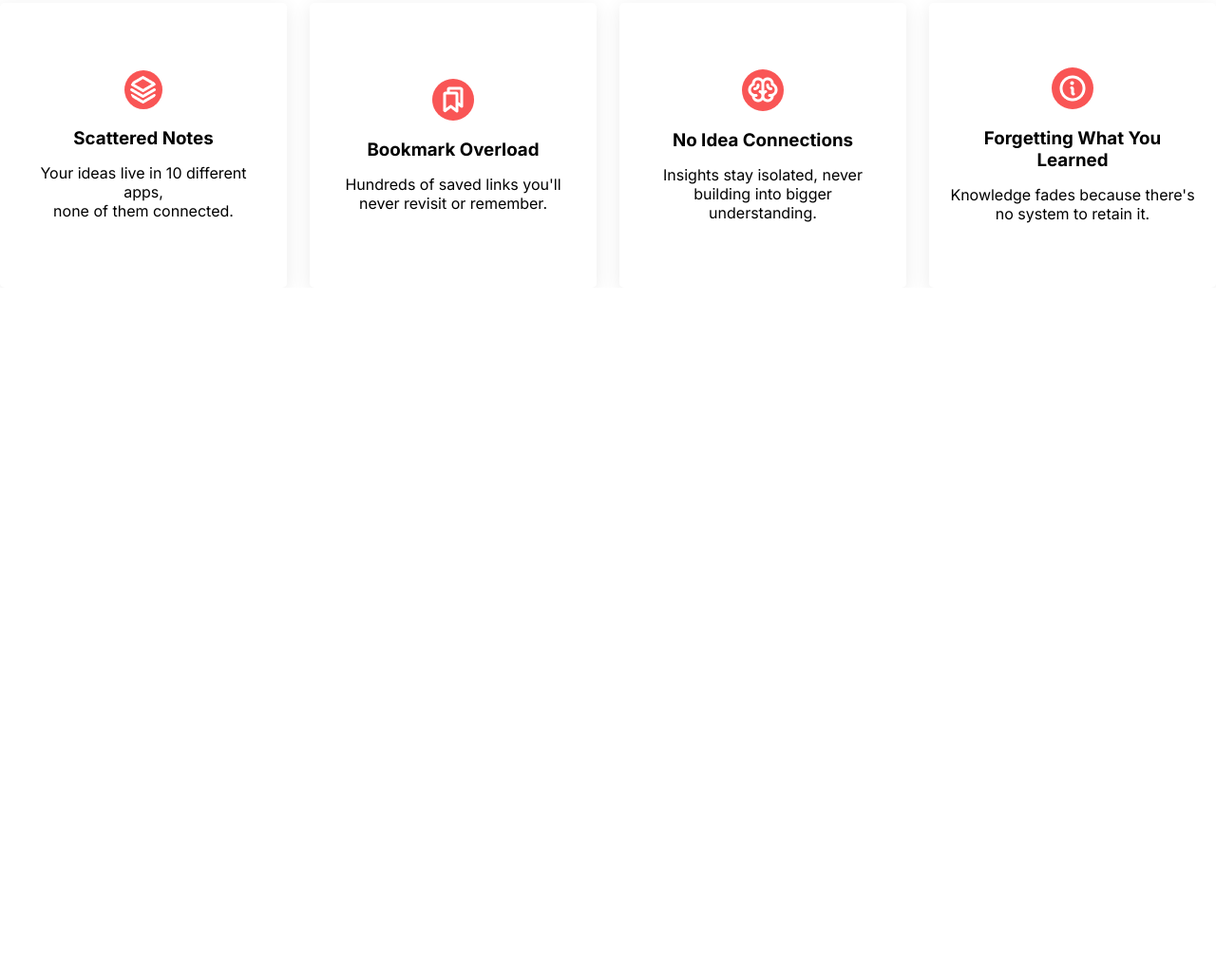
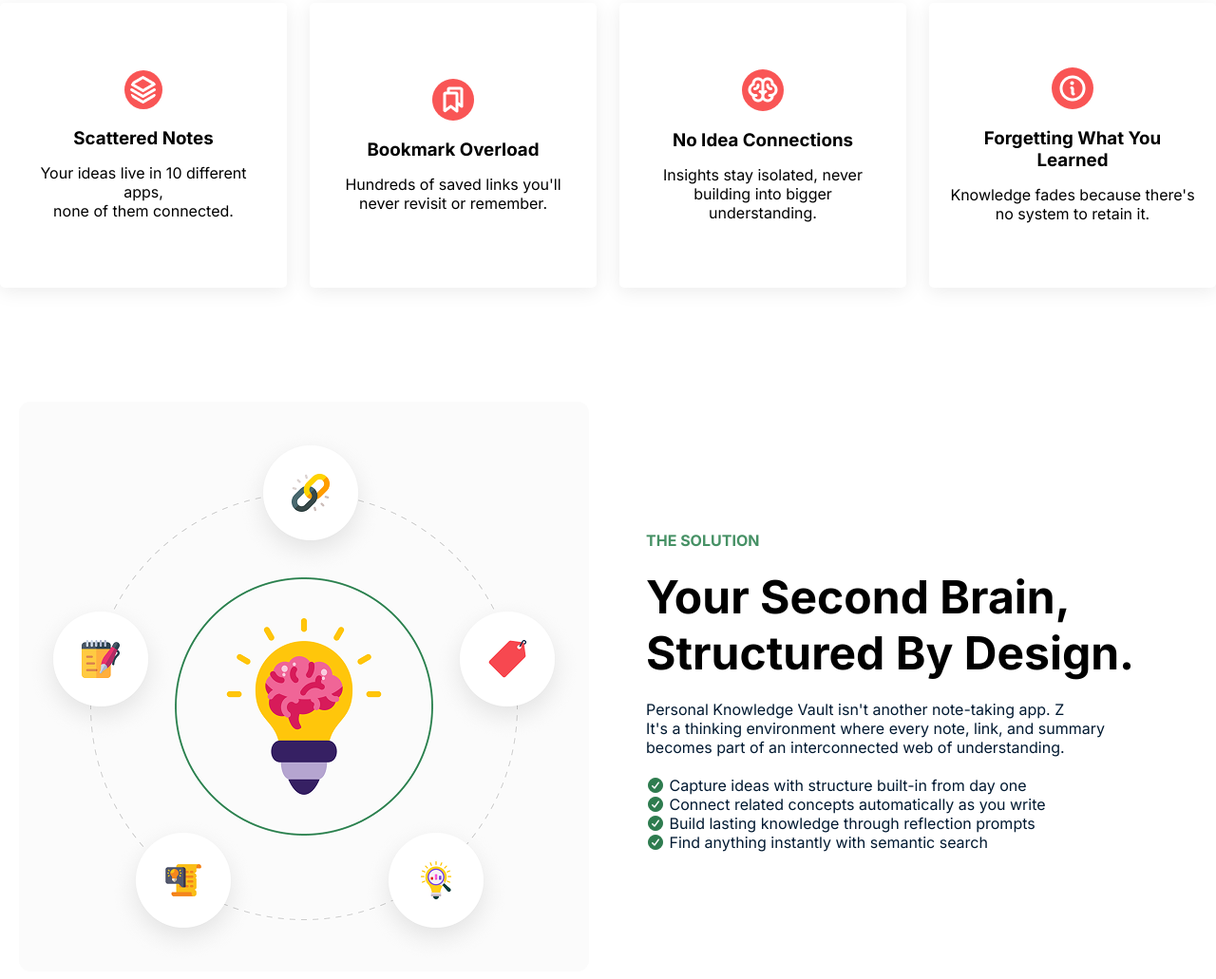
Before and after one commit to Sultanul-01/MILESTONE-001-ASSIGNMENT-001, a plain HTML site: page index.html in a window 1280 px wide. Shown: the part 907-1938 px from the top of the page at 95% size. Before the commit the page ends 1210 px from the top, so only its background shows below. Drawn offline with Linux system fonts and the light colour scheme.

Commit message:
Include Solution Section

```diff
--- a/index.html
+++ b/index.html
@@ -86,6 +86,24 @@ You Learned</h3>
 
         </div>
     </section>
+    <section id="solution">
+        <div class="solution-container">
+            <div class="img">
+                <img src="./assets/knowledge.png" alt="">
+            </div>
+            <div class="text">
+                <h6>THE SOLUTION</h6><br>
+                <h2>Your Second Brain,<br>Structured By Design.</h2><br>
+                <p class="txt">Personal Knowledge Vault isn't another note-taking app. Z<br>It's a thinking environment
+                    where every note, link, and summary <br>becomes part of an interconnected web of understanding.</p>
+                <br>
+                <p><i class="fa-solid fa-circle-check"></i>&nbsp;Capture ideas with structure built-in from day one</p>
+                <p><i class="fa-solid fa-circle-check"></i>&nbsp;Connect related concepts automatically as you write</p>
+                <p><i class="fa-solid fa-circle-check"></i>&nbsp;Build lasting knowledge through reflection prompts</p>
+                <p><i class="fa-solid fa-circle-check"></i>&nbsp;Find anything instantly with semantic search</p>
+            </div>
+        </div>
+    </section>
 </body>
 
 </html>
--- a/styles/knowledge.css
+++ b/styles/knowledge.css
@@ -164,3 +164,43 @@
 .card-info h3{
     margin-bottom: 15px;
 }
+
+#solution{
+    /* background-color: aqua; */
+    height: 840px;
+    padding: 120px 20px;
+}
+.solution-container{
+    display: flex;
+    justify-content: space-between;
+    align-items: center;
+    gap: 60px;
+    max-width: 1450px;
+    margin: 0 auto;
+}
+.solution-container img{
+    width: 600px;
+    height: 600px;
+}
+.text{
+    width: 700px;
+}
+.text h6{
+    font-size: 16px;
+    color: #469165;
+}
+.text h2{
+    font-size: 48px;
+    font-weight: bold;
+    color: #000000;
+}
+.fa-solid{
+    color: #2e7c4f;
+}
+.txt{
+    font-size: 16px;
+    color: #627382;
+}
+.text p{
+    color: #001931;
+}
```
Lines whose indentation alone changed are shown as unchanged.
